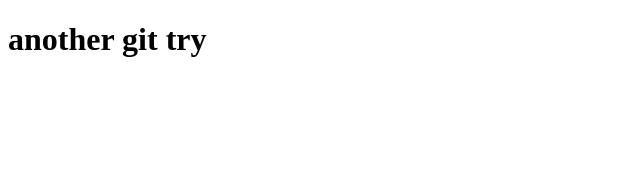
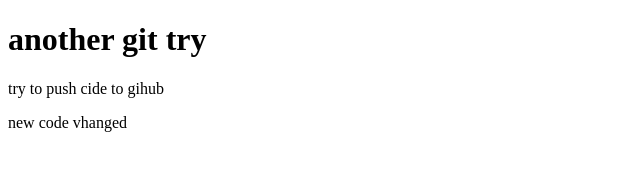
Before and after one commit to fahimshahriar98/my-another-repo, a plain HTML site: page index.html in a window 1280 px wide. Shown: the whole page, without its empty margins (0-640 px from the left). Drawn offline with Linux system fonts and the light colour scheme.

Commit message:
paragraph added

```diff
--- a/index.html
+++ b/index.html
@@ -9,6 +9,8 @@
 
 <body>
     <h1>another git try</h1>
+    <p>try to push cide to gihub</p>
+    <p>new code vhanged</p>
 </body>
 
 </html>
```
